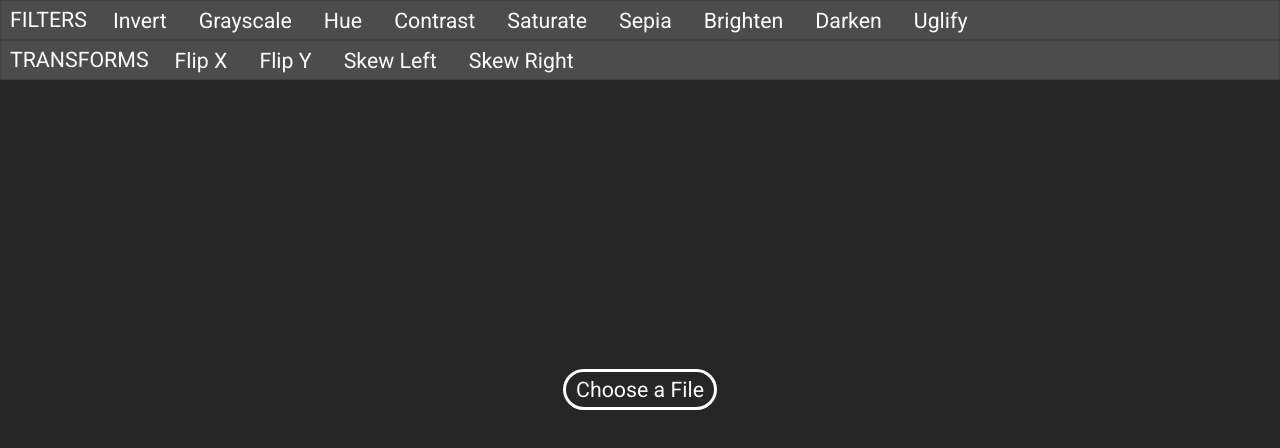
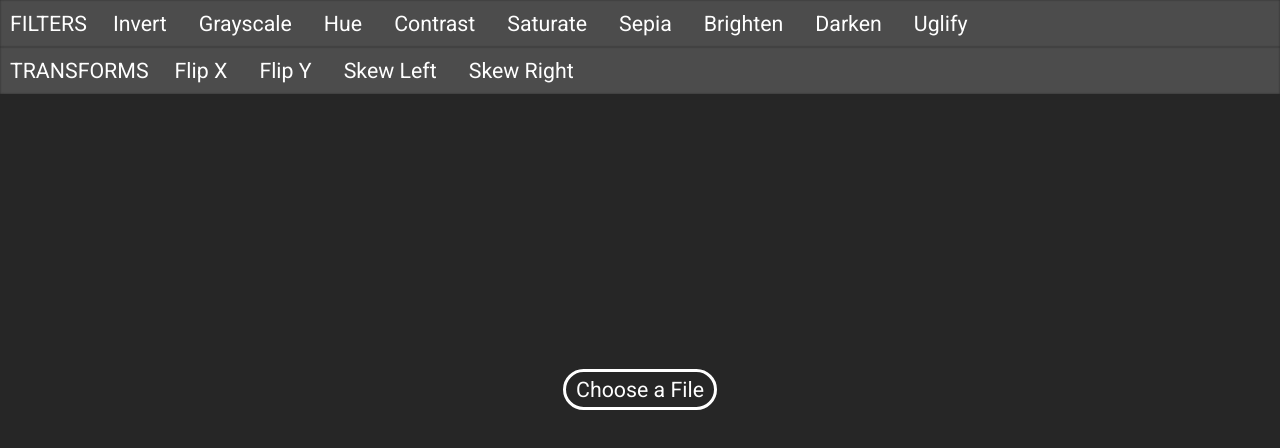
Before and after one commit to ColeyG/js-image-editor, a website built with webpack: page index.html in a window 1280 px wide. Built offline with nearby package versions, Linux system fonts and the light colour scheme.

Commit message:
Fix control sizing

```diff
--- a/styles/main.scss
+++ b/styles/main.scss
@@ -48,22 +48,21 @@ body {
 }
 .control-panel {
   width: 100%;
-  height: 80px;
   background-color: $grey;
   display: flex;
   justify-content: center;
   align-items: center;
   flex-direction: column;
   .row {
-    height: 50%;
+    min-height: 50%;
     width: 100%;
     box-shadow: inset 0px 0px 2px rgba(0, 0, 0, 0.5);
     display: flex;
     justify-content: flex-start;
     align-items: center;
+    flex-wrap: wrap;
     div {
-      margin-left: 10px;
-      margin-right: 10px;
+      margin: 10px;
       h1 {
         @include roboto();
         cursor: pointer;
```
Also changed, not shown: compiled/bundled.css.
